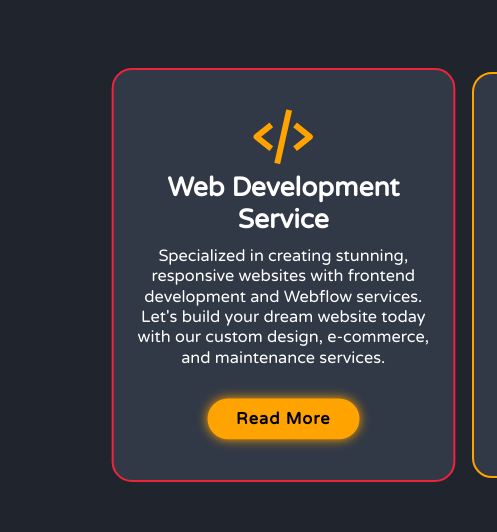
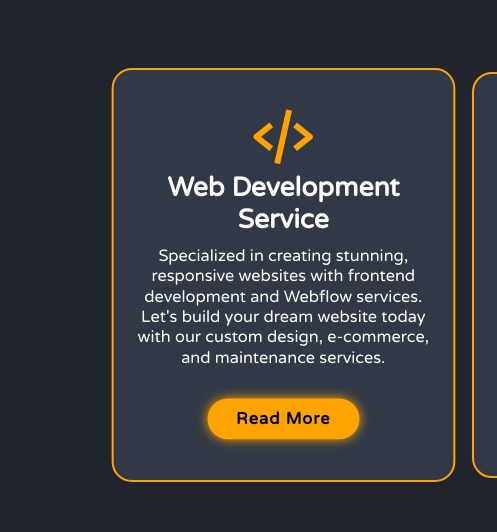
Before and after one commit to Portfolio786/bali.github.io, a plain HTML site: page index.html in a window 1280 px wide. In both pictures the pointer is over the element 283 px from the left and 2031 px from the top of the page. Shown: the part 1757-2289 px from the top of the page, 0-497 px from the left. Drawn offline with nearby package versions, Linux system fonts and the light colour scheme.

Commit message:
Update style.css
change border color

```diff
--- a/css/style.css
+++ b/css/style.css
@@ -231,7 +231,7 @@
 }
 
 .services-container .services-box:hover {
-    border-color: var(--main-color);
+    border-color: #ffa300;
     transform: scale(1.02);
 }
 .services-box i {
```
